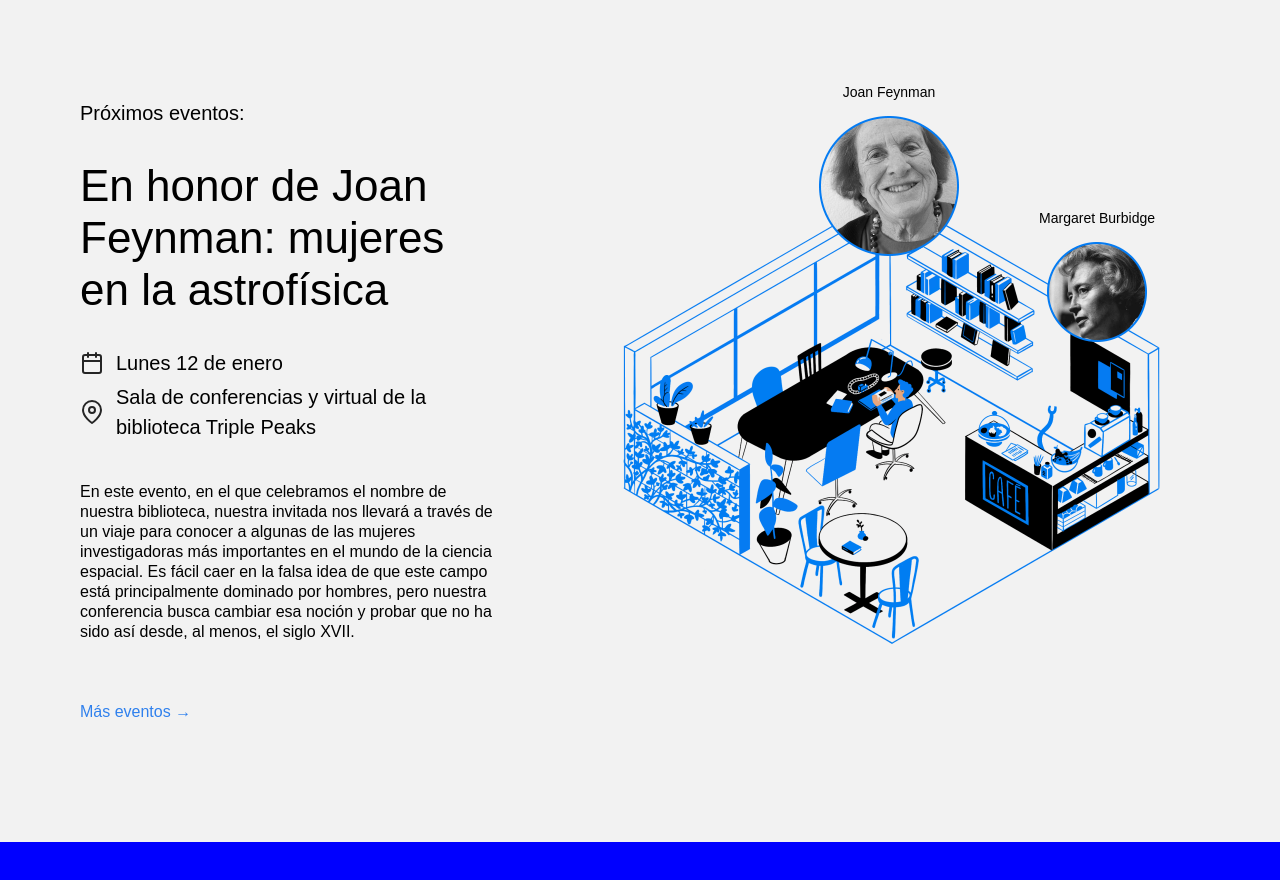
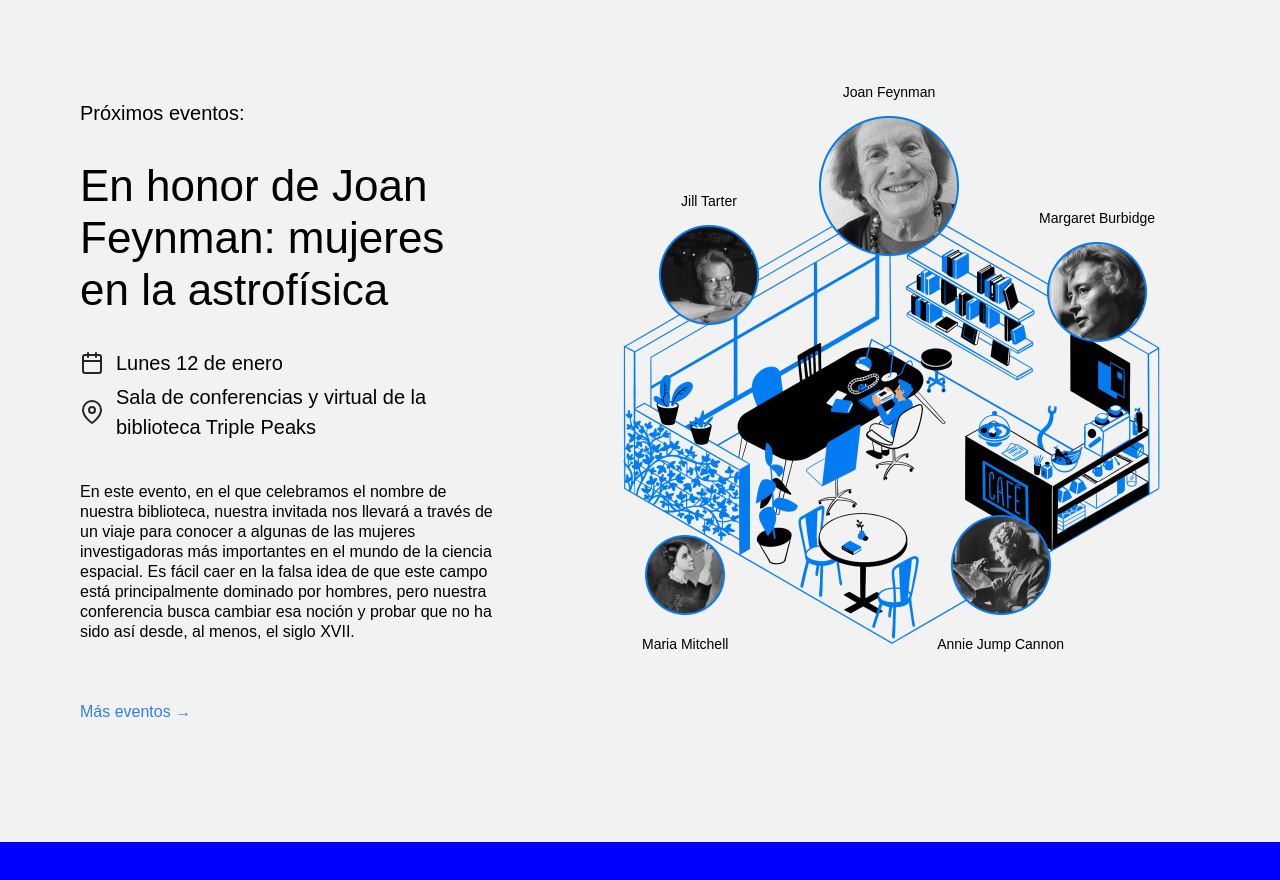
Before and after one commit to horaciovargas/web_project_2.3, a plain HTML site: page index.html in a window 1280 px wide. Shown: the part 2116-2996 px from the top of the page. Drawn offline with Linux system fonts and the light colour scheme.

Commit message:
Ofi 151024 completo inst2

```diff
--- a/index.html
+++ b/index.html
@@ -175,6 +175,11 @@
             <a href="#" class="events__more">Más eventos &rarr;</a>
           </div>
           <div class="events__cover">
+            <img
+              class="events__image"
+              src="./images/cafe.png"
+              alt="Dentro de la biblioteca"
+            />
             <div class="person__person_name_feynman">
               <div class="person__caption">
                 <p>Joan Feynman</p>
@@ -195,14 +200,38 @@
                 />
               </div>
             </div>
-            <img
-              class="events__image"
-              src="./images/cafe.png"
-              alt="Dentro de la biblioteca"
-            />
+            <div class="person__person_name_cannon">
+              <div class="person__caption">
+                <img
+                  class="person__image_size_m"
+                  src="./images/person_cannon.png"
+                  alt="annie_jump_cannon"
+                />
+                <p>Annie Jump Cannon</p>
+              </div>
+            </div>
+            <div class="person__person_name_mitchell">
+              <div class="person__caption">
+                <img
+                  class="person__image_size_s"
+                  src="./images/person_mitchell.png"
+                  alt="maria_mitchell"
+                />
+                <p>Maria Mitchell</p>
+              </div>
+            </div>
+            <div class="person_name_tarter">
+              <div class="person__caption">
+                <p>Jill Tarter</p>
+                <img
+                  class="person__image_size_m"
+                  src="./images/person_tarter.png"
+                  alt="jill_tarter"
+                />
+              </div>
+            </div>
           </div>
         </section>
-
         <div class="convertirse">
           <section class="comvertirse" id="convert">
             <h2 class="convertirse convertirse_title">
--- a/styles/style.css
+++ b/styles/style.css
@@ -267,19 +267,25 @@
   z-index: 3;
 }
 
-.person_name_cannon {
+.person__person_name_cannon {
   position: absolute;
-  bottom: 96px;
-  right: 125px;
+  bottom: 18px;
+  right: 216px;
   z-index: 3;
 }
 
-.person_name_mitchell {
-  /* Utiliza los valores correctos de las propiedades top/right/bottom/left para posicionar el elemento */
+.person__person_name_mitchell {
+  position: absolute;
+  bottom: 18px;
+  left: 142px;
+  z-index: 3;
 }
 
 .person_name_tarter {
-  /* Utiliza los valores correctos de las propiedades top/right/bottom/left para posicionar el elemento */
+  position: absolute;
+  top: 79px;
+  left: 159px;
+  z-index: 3;
 }
 
 .person__image {
```
